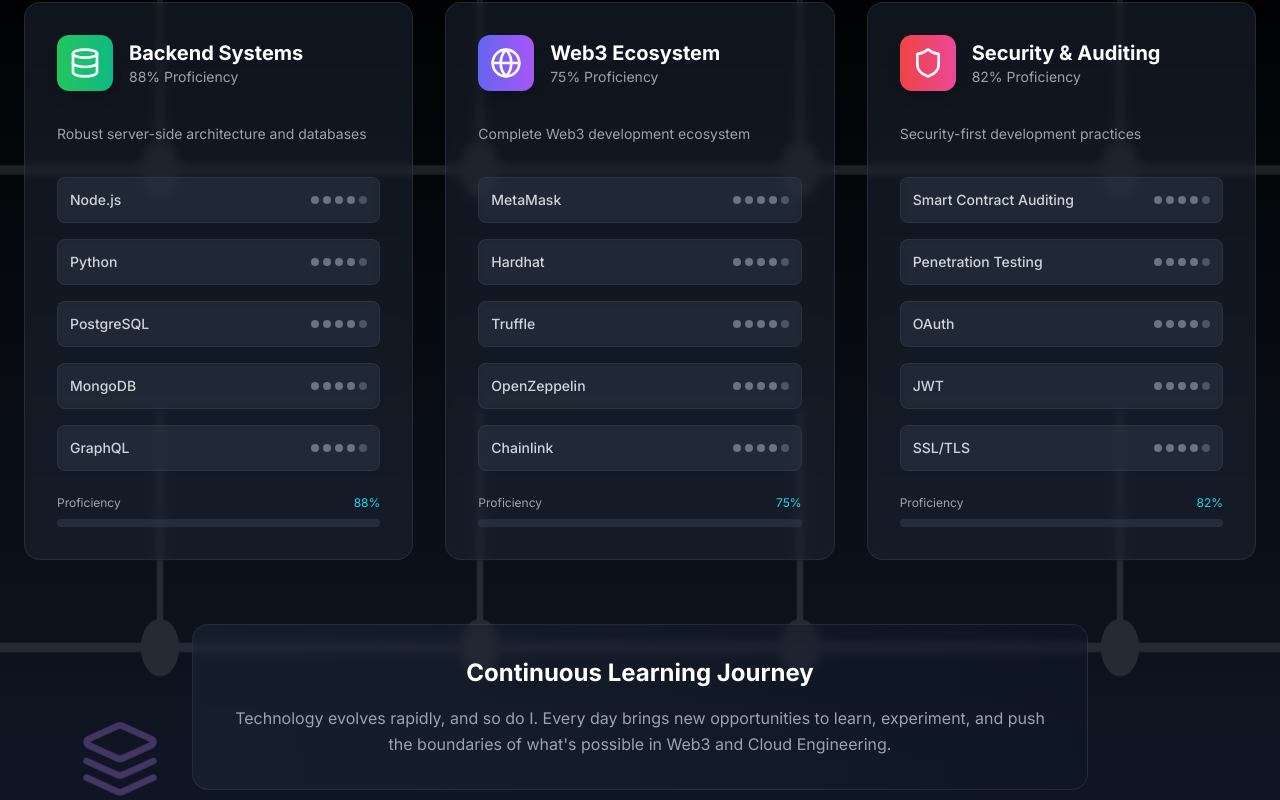
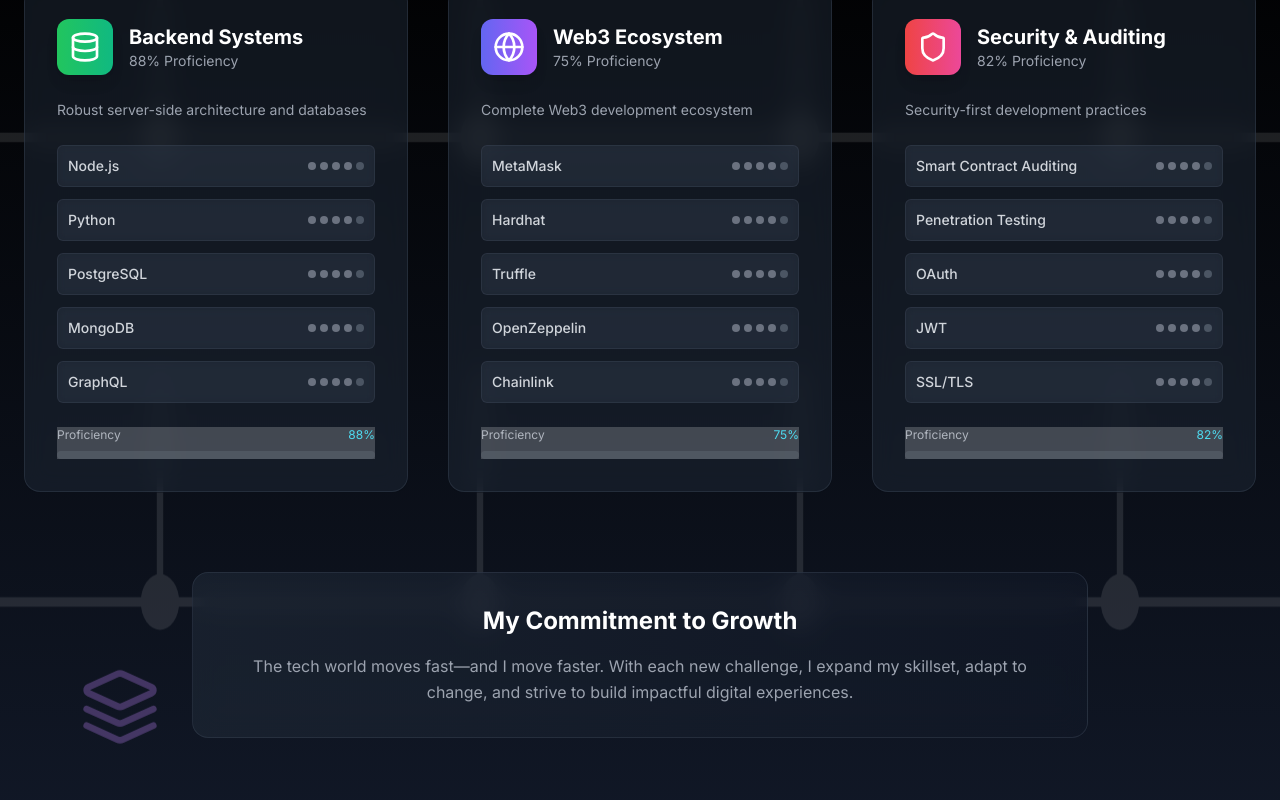
Before and after one commit to 0Tusharbhardwaj/portfolio, a React (Vite) app: page / in a window 1280 px wide. Shown: the part 2860-3660 px from the top of the page. Built offline with nearby package versions, Linux system fonts and the light colour scheme.

Commit message:
Update Skills.tsx

```diff
--- a/src/components/Skills.tsx
+++ b/src/components/Skills.tsx
@@ -74,9 +74,8 @@ const Skills: React.FC = () => {
   return (
     <section
       ref={sectionRef}
-      className="py-24 bg-gradient-to-b from-gray-800 via-black to-gray-900 relative overflow-hidden"
+      className="py-24 bg-gradient-to-b from-gray-950 via-black to-gray-900 relative overflow-hidden"
     >
-      {/* Enhanced Circuit Background */}
       <div className="absolute inset-0 opacity-10">
         <svg className="w-full h-full" viewBox="0 0 100 100" preserveAspectRatio="none">
           <defs>
@@ -91,7 +90,6 @@ const Skills: React.FC = () => {
         </svg>
       </div>
 
-      {/* Floating Tech Icons */}
       <div className="absolute inset-0">
         <Cpu className="absolute top-20 right-20 w-16 h-16 text-cyan-400/30 animate-float" />
         <Layers className="absolute bottom-20 left-20 w-20 h-20 text-purple-400/30 animate-float" style={{ animationDelay: '1s' }} />
@@ -99,21 +97,20 @@ const Skills: React.FC = () => {
 
       <div className="container mx-auto px-6 relative z-10">
         <div className="max-w-7xl mx-auto">
-          {/* Enhanced Section Header */}
           <div className="text-center mb-20">
             <div className="inline-flex items-center justify-center w-16 h-16 bg-gradient-to-r from-cyan-500 to-purple-600 rounded-full mb-6 animate-pulse-glow">
               <Code className="w-8 h-8 text-white" />
             </div>
             <h2 className="text-5xl md:text-6xl font-bold text-white mb-6">
-              Technical Arsenal
+              My Technical Arsenal
             </h2>
             <p className="text-xl text-gray-400 max-w-3xl mx-auto mb-8">
-              A comprehensive toolkit for building the next generation of web applications
+              A deep, ever-evolving toolkit to engineer innovative, reliable, and scalable systems
             </p>
             <div className="w-32 h-1 bg-gradient-to-r from-cyan-400 via-purple-500 to-green-400 mx-auto"></div>
           </div>
 
-          <div className="grid grid-cols-1 md:grid-cols-2 lg:grid-cols-3 gap-8">
+          <div className="grid grid-cols-1 md:grid-cols-2 lg:grid-cols-3 gap-10">
             {skills.map((skill, index) => {
               const IconComponent = skill.icon;
               return (
@@ -126,12 +123,10 @@ const Skills: React.FC = () => {
                   onMouseEnter={() => setHoveredSkill(index)}
                   onMouseLeave={() => setHoveredSkill(null)}
                 >
-                  <div className="bg-gray-800/50 backdrop-blur-sm rounded-2xl p-8 border border-gray-700/50 h-full transform group-hover:scale-105 transition-all duration-300 hover:border-cyan-500/50 hover:shadow-2xl hover:shadow-cyan-500/10 relative overflow-hidden">
-                    {/* Animated Background */}
-                    <div className={`absolute inset-0 bg-gradient-to-r ${skill.color} opacity-0 group-hover:opacity-5 transition-opacity duration-300`}></div>
+                  <div className="bg-gray-800/50 backdrop-blur-md rounded-2xl p-8 border border-gray-700/50 h-full group-hover:scale-[1.02] transition-all duration-300 hover:border-cyan-500/50 hover:shadow-xl hover:shadow-cyan-500/10 relative overflow-hidden">
+                    <div className={`absolute inset-0 bg-gradient-to-r ${skill.color} opacity-0 group-hover:opacity-10 transition-opacity duration-300`} />
 
-                    {/* Icon Header */}
-                    <div className="flex items-center mb-8 relative z-10">
+                    <div className="flex items-center mb-6 relative z-10">
                       <div className={`w-14 h-14 rounded-xl bg-gradient-to-r ${skill.color} p-3 mr-4 group-hover:rotate-12 transition-transform duration-300 shadow-lg`}>
                         <IconComponent className="w-full h-full text-white" />
                       </div>
@@ -143,20 +138,15 @@ const Skills: React.FC = () => {
                       </div>
                     </div>
 
-                    {/* Description */}
-                    <p className="text-gray-400 text-sm mb-8 leading-relaxed relative z-10">
+                    <p className="text-gray-400 text-sm mb-6 leading-relaxed relative z-10">
                       {skill.description}
                     </p>
 
-                    {/* Technologies */}
-                    <div className="space-y-4 mb-6 relative z-10">
+                    <div className="space-y-3 mb-6 relative z-10">
                       {skill.technologies.map((tech, techIndex) => (
                         <div
                           key={techIndex}
-                          className="flex items-center justify-between p-3 bg-gray-700/30 backdrop-blur-sm rounded-lg border border-gray-600/30 group-hover:border-cyan-500/30 transition-all duration-300 hover:bg-gray-600/30"
-                          style={{
-                            animationDelay: `${techIndex * 0.1}s`
-                          }}
+                          className="flex items-center justify-between p-2.5 bg-gray-700/30 backdrop-blur-sm rounded-md border border-gray-600/30 hover:bg-gray-600/30 hover:border-cyan-500/30 transition-all duration-300"
                         >
                           <span className="text-gray-300 text-sm font-medium">
                             {tech}
@@ -165,16 +155,9 @@ const Skills: React.FC = () => {
                             {[...Array(5)].map((_, i) => (
                               <div
                                 key={i}
-                                className={`w-2 h-2 rounded-full transition-all duration-300 ${
-                                  hoveredSkill === index
-                                    ? 'bg-cyan-400 animate-pulse'
-                                    : i < 4
-                                    ? 'bg-gray-500'
-                                    : 'bg-gray-600'
+                                className={`w-2 h-2 rounded-full ${
+                                  hoveredSkill === index ? 'bg-cyan-400 animate-pulse' : i < 4 ? 'bg-gray-500' : 'bg-gray-600'
                                 }`}
-                                style={{
-                                  animationDelay: `${i * 0.1}s`
-                                }}
                               />
                             ))}
                           </div>
@@ -182,7 +165,6 @@ const Skills: React.FC = () => {
                       ))}
                     </div>
 
-                    {/* Enhanced Progress Bar */}
                     <div className="relative z-10">
                       <div className="flex justify-between items-center mb-2">
                         <span className="text-xs text-gray-400">Proficiency</span>
@@ -190,7 +172,7 @@ const Skills: React.FC = () => {
                       </div>
                       <div className="w-full bg-gray-700/50 rounded-full h-2 overflow-hidden">
                         <div
-                          className={`h-2 rounded-full bg-gradient-to-r ${skill.color} transition-all duration-1000 relative overflow-hidden`}
+                          className={`h-2 rounded-full bg-gradient-to-r ${skill.color} transition-all duration-1000`}
                           style={{
                             width: hoveredSkill === index ? `${skill.proficiency}%` : '0%'
                           }}
@@ -200,21 +182,16 @@ const Skills: React.FC = () => {
                       </div>
                     </div>
                   </div>
-
-                  {/* Enhanced Glow Effect */}
-                  <div className={`absolute -inset-0.5 bg-gradient-to-r ${skill.color} rounded-2xl opacity-0 group-hover:opacity-20 transition-opacity duration-300 -z-10 blur`} />
                 </div>
               );
             })}
           </div>
 
-          {/* Skills Summary */}
-          <div className="mt-16 text-center">
-            <div className="bg-gradient-to-r from-gray-800/50 to-gray-900/50 backdrop-blur-sm rounded-2xl p-8 border border-gray-700/50 max-w-4xl mx-auto">
-              <h3 className="text-2xl font-bold text-white mb-4">Continuous Learning Journey</h3>
+          <div className="mt-20 text-center">
+            <div className="bg-gradient-to-r from-gray-800/60 to-gray-900/60 backdrop-blur-md rounded-2xl p-8 border border-gray-700/50 max-w-4xl mx-auto">
+              <h3 className="text-2xl font-bold text-white mb-4">My Commitment to Growth</h3>
               <p className="text-gray-400 leading-relaxed">
-                Technology evolves rapidly, and so do I. Every day brings new opportunities to learn,
-                experiment, and push the boundaries of what's possible in Web3 and Cloud Engineering.
+                The tech world moves fast—and I move faster. With each new challenge, I expand my skillset, adapt to change, and strive to build impactful digital experiences.
               </p>
             </div>
           </div>
```
